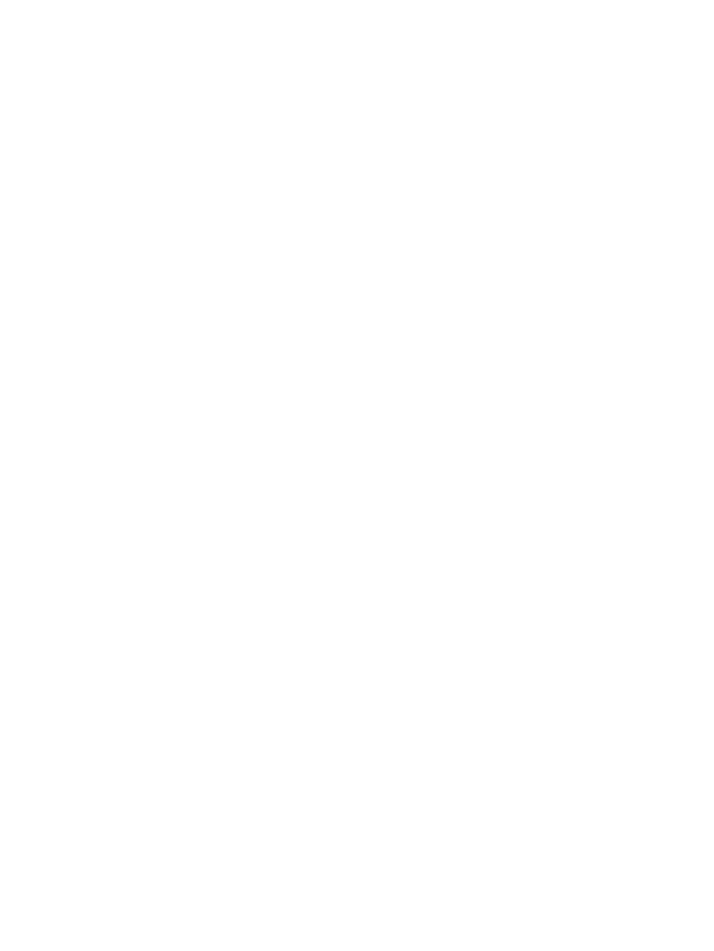
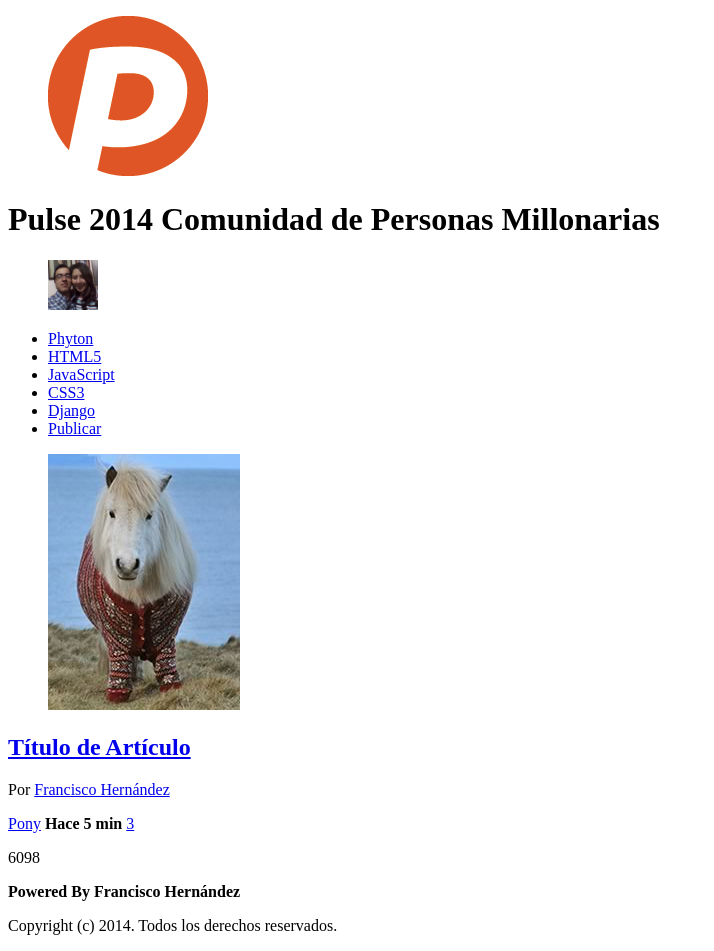
Before and after one commit to frankch29/Puls2014-America, a plain HTML site: page index.html in a window 1280 px wide. Shown: the whole page, without its empty margins (0-714 px from the left). Before the commit the page ends 800 px from the top, so only its background shows below. Drawn offline with Linux system fonts and the light colour scheme.

Commit message:
Primera Calse Finalizada

```diff
--- a/index.html
+++ b/index.html
@@ -5,6 +5,49 @@
 	<title>Pulse 2014</title>
 </head>
 <body>
+	<header>
+		<figure id="logo">
+			<img src="logo.png">
+		</figure>
+		<h1>Pulse 2014 Comunidad de Personas Millonarias</h1>
+		<figure id="avatar">
+			<img src="avatar.jpg" width="50" height="50">
+		</figure>
+	</header>
+	<nav>
+		<ul>
+			<li><a href="#">Phyton</a></li>
+			<li><a href="#">HTML5</a></li>
+			<li><a href="#">JavaScript</a></li>
+			<li><a href="#">CSS3</a></li>
+			<li><a href="#">Django</a></li>
+			<li id="publicar_nav"><a href="#">Publicar</a></li>
+		</ul>
+	</nav>
+	<section id="contenido">
+		<article class="item">
+			<figure class="imagen_item">
+				<img src="imagen.jpg">
+			</figure>
+			<h2 class="titulo_item"><a href="#">Título de Artículo</a></h2>
+			<p class="autor_item">Por <a href="#">Francisco Hernández</a></p>
+			<p class="datos_item">
+				<a href="#" class="tag_item">Pony</a>
+				<span class="fecha_item"><strong>Hace 5 min</strong></span>
+				<a href="#" class="comentarios_item">3</a>
+				<a href="#" class="guardar_item"></a>
+			</p>
+			<p class="votacion">
+				<a href="#" class="up"></a>
+				6098
+				<a href="#" class="down"></a>
+			</p>
 
+		</article>
+	</section>
+	<footer>
+		<p><strong>Powered By Francisco Hernández</strong></p>
+		<p>Copyright (c) 2014. Todos los derechos reservados.</p>
+	</footer>
 </body>
 </html>
```
Also changed, not shown: Kata-Boutique.png (added), avatar.jpg (added), imagen.jpg (added), logo.png (added).
